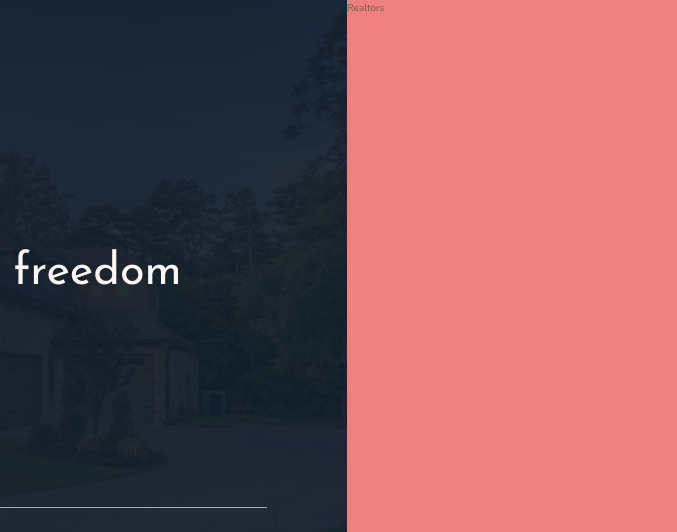
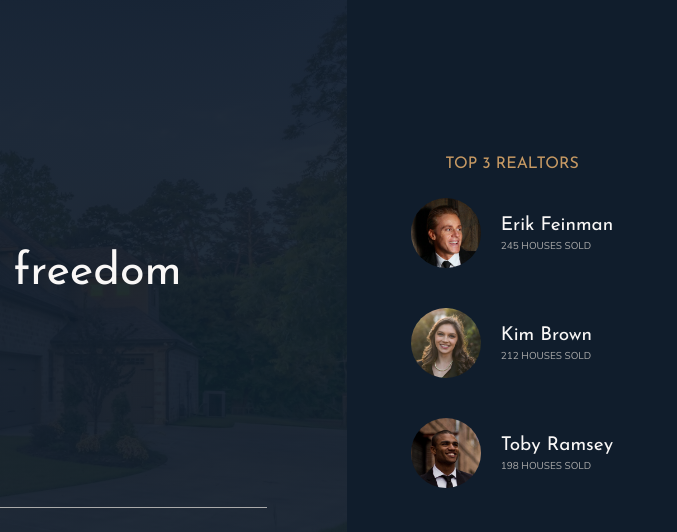
Before and after one commit to na4oman/nexter, a website: page index.html in a window 1280 px wide. Shown: the top 532 px of the page, 603-1280 px from the left. Drawn offline with nearby package versions, Linux system fonts and the light colour scheme.

Commit message:
Add realtors section

```diff
--- a/index.html
+++ b/index.html
@@ -36,7 +36,28 @@
     </header>
 
     <!-- REALTORS -->
-    <div class="realtors">Realtors</div>
+    <div class="realtors">
+      <h3 class="heading-3">Top 3 Realtors</h3>
+      <div class="realtors__list">
+        <img src="img/realtor-1.jpeg" alt="Realtor 1" class="realtors__img" />
+        <div class="realtors__details">
+          <h4 class="heading-4 heading-4--light">Erik Feinman</h4>
+          <p class="realtors__sold">245 houses sold</p>
+        </div>
+
+        <img src="img/realtor-2.jpeg" alt="Realtor 2" class="realtors__img" />
+        <div class="realtors__details">
+          <h4 class="heading-4 heading-4--light">Kim Brown</h4>
+          <p class="realtors__sold">212 houses sold</p>
+        </div>
+
+        <img src="img/realtor-3.jpeg" alt="Realtor 3" class="realtors__img" />
+        <div class="realtors__details">
+          <h4 class="heading-4 heading-4--light">Toby Ramsey</h4>
+          <p class="realtors__sold">198 houses sold</p>
+        </div>
+      </div>
+    </div>
 
     <!-- FEATURES -->
     <section class="features">
--- a/sass/_realtors.scss
+++ b/sass/_realtors.scss
@@ -1,4 +1,43 @@
 .realtors {
-  background-color: lightcoral;
+  background-color: $color-secondary;
   grid-column: col-start 7 / full-end;
+
+  // display: flex;
+  // flex-direction: column;
+  // justify-content: center;
+  // align-items: center;
+
+  display: grid;
+  align-content: center;
+  justify-content: center;
+  justify-items: center;
+  grid-row-gap: 2rem;
+
+  // h3 {
+  //   margin-bottom: 2rem;
+  //   // text-align: center;
+  // }
+
+  &__list {
+    display: grid;
+    grid-template-columns: min-content max-content;
+    grid-column-gap: 2rem;
+    grid-row-gap: 5vh;
+    align-items: center;
+  }
+
+  &__img {
+    width: 7rem;
+    border-radius: 50%;
+    display: block;
+  }
+
+  // &__details {
+  // }
+
+  &__sold {
+    text-transform: uppercase;
+    color: $color-grey-light-2;
+    margin-top: -3px;
+  }
 }
```
Also changed, not shown: css/style.css.
